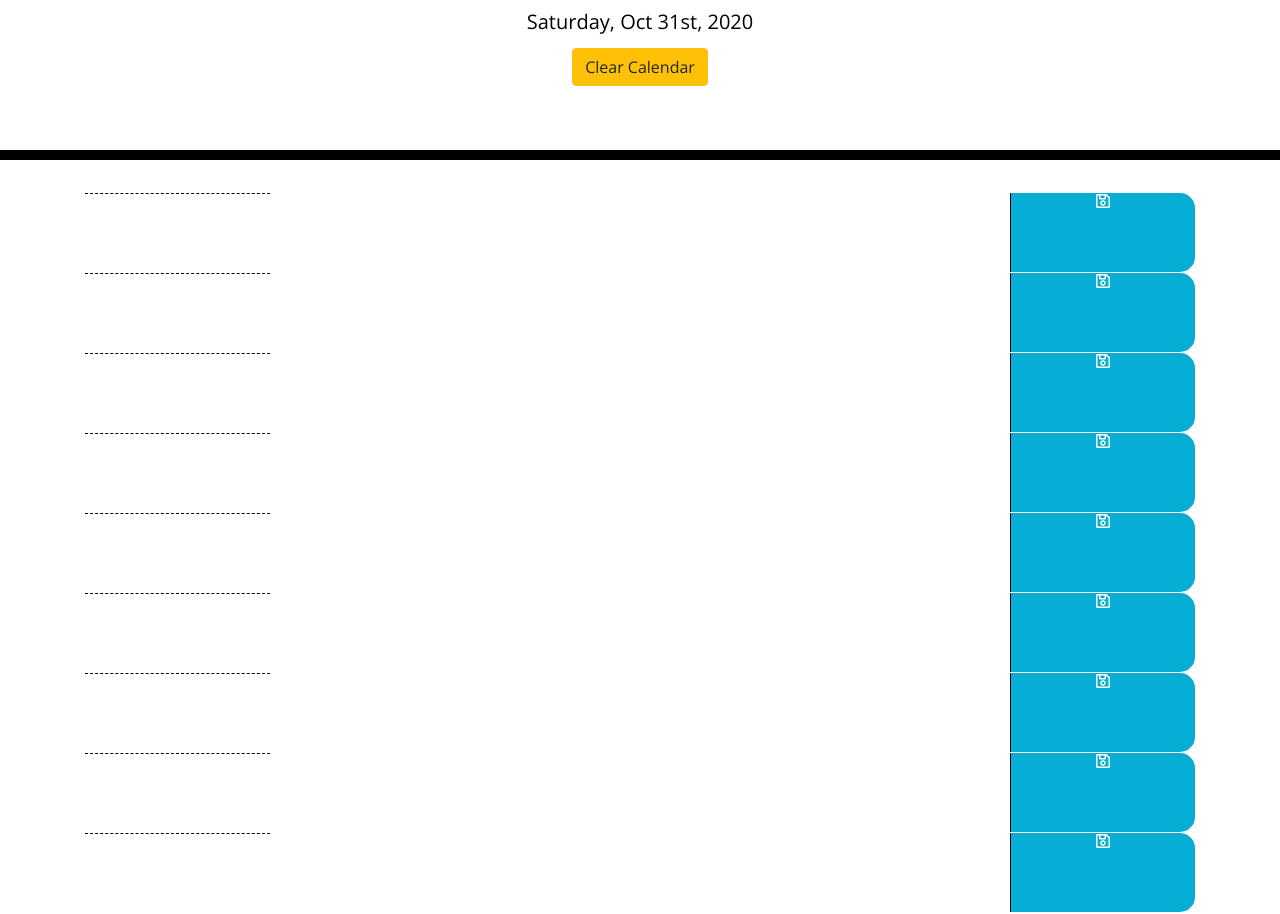
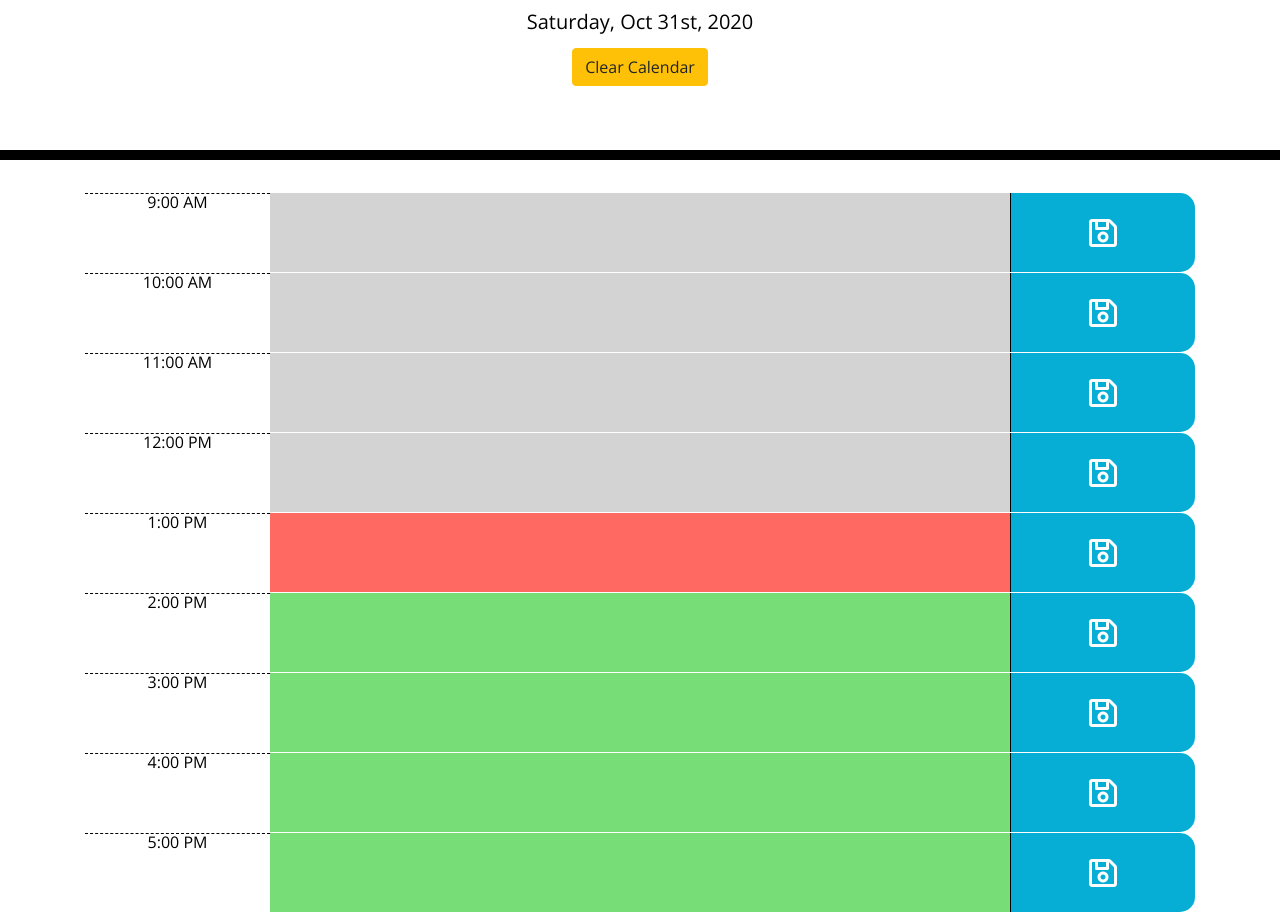
Before and after one commit to peterphenow/HW5_Day_Planner, a plain HTML site: page index.html in a window 1280 px wide. Shown: the part 182-1096 px from the top of the page. Drawn offline with nearby package versions, Linux system fonts and the light colour scheme.

Commit message:
enlarged and centered save buttons. changed some ids to work with js logic

```diff
--- a/assets/style.css
+++ b/assets/style.css
@@ -28,6 +28,15 @@ textarea {
 .time-block {
   text-align: center;
   border-radius: 15px;
+}
+
+.fa-save {
+  margin: 0;
+  position: absolute;
+  top: 50%;
+  left: 50%;
+  margin-right: -50%;
+  transform: translate(-50%, -50%);
 }
 
 .row {
--- a/index.html
+++ b/index.html
@@ -31,65 +31,65 @@
       <div class="container">
         <!-- begin 9am row -->
         <div class="row time-block">
-          <div class="col-md-2 hour"><p id="moment9"></p></div>
+          <div class="col-md-2 hour"><p class="hourly-block" id="09"></p></div>
           <div class="col-md-8 description"><textarea class="input" id="nine"></textarea></div>
-          <div class="col-md-2 saveBtn"><span class="far fa-save"></span></div>
+          <div class="col-md-2 saveBtn"><span class="far fa-save fa-2x"></span></div>
         </div>
 
         <!-- begin 10am row -->
         <div class="row time-block">
-          <div class="col-md-2 hour"><p id="moment10"></p></div>
+          <div class="col-md-2 hour"><p class="hourly-block" id="10"></p></div>
           <div class="col-md-8 description"><textarea class="input" id="ten"></textarea></div>
-          <div class="col-md-2 saveBtn"><span class="far fa-save"></span></div>
+          <div class="col-md-2 saveBtn"><span class="far fa-save fa-2x"></span></div>
         </div>
 
         <!-- begin 11am row -->
         <div class="row time-block">
-          <div class="col-md-2 hour"><p id="moment11"></p></div>
+          <div class="col-md-2 hour"><p class="hourly-block" id="11"></p></div>
           <div class="col-md-8 description"><textarea class="input" id="eleven"></textarea></div>
-          <div class="col-md-2 saveBtn"><span class="far fa-save"></span></div>
+          <div class="col-md-2 saveBtn"><span class="far fa-save fa-2x"></span></div>
         </div>
 
         <!-- begin 12pm row -->
         <div class="row time-block">
-          <div class="col-md-2 hour"><p id="moment12"></p></div>
+          <div class="col-md-2 hour"><p class="hourly-block" id="12"></p></div>
           <div class="col-md-8 description"><textarea class="input" id="twelve"></textarea></div>
-          <div class="col-md-2 saveBtn"><span class="far fa-save"></span></div>
+          <div class="col-md-2 saveBtn"><span class="far fa-save fa-2x"></span></div>
         </div>
 
         <!-- begin 1pm row -->
         <div class="row time-block">
-          <div class="col-md-2 hour"><p id="moment1"></p></div>
+          <div class="col-md-2 hour"><p class="hourly-block" id="13"></p></div>
           <div class="col-md-8 description"><textarea class="input" id="one"></textarea></div>
-          <div class="col-md-2 saveBtn"><span class="far fa-save"></span></div>
+          <div class="col-md-2 saveBtn"><span class="far fa-save fa-2x"></span></div>
         </div>
 
         <!-- begin 2pm row -->
         <div class="row time-block">
-          <div class="col-md-2 hour"><p id="moment2"></p></div>
+          <div class="col-md-2 hour"><p class="hourly-block" id="14"></p></div>
           <div class="col-md-8 description"><textarea class="input" id="two"></textarea></div>
-          <div class="col-md-2 saveBtn"><span class="far fa-save"></span></div>
+          <div class="col-md-2 saveBtn"><span class="far fa-save fa-2x"></span></div>
         </div>
 
         <!-- begin 3pm row -->
         <div class="row time-block">
-          <div class="col-md-2 hour"><p id="moment3"></p></div>
+          <div class="col-md-2 hour"><p class="hourly-block" id="15"></p></div>
           <div class="col-md-8 description"><textarea class="input" id="three"></textarea></div>
-          <div class="col-md-2 saveBtn"><span class="far fa-save"></span></div>
+          <div class="col-md-2 saveBtn"><span class="far fa-save fa-2x"></span></div>
         </div>
 
         <!-- begin 4pm row -->
         <div class="row time-block">
-          <div class="col-md-2 hour"><p id="moment4"></p></div>
+          <div class="col-md-2 hour"><p class="hourly-block" id="16"></p></div>
           <div class="col-md-8 description"><textarea class="input" id="four"></textarea></div>
-          <div class="col-md-2 saveBtn"><span class="far fa-save"></span></div>
+          <div class="col-md-2 saveBtn"><span class="far fa-save fa-2x"></span></div>
         </div>
 
         <!-- begin 5pm row -->
         <div class="row time-block">
-          <div class="col-md-2 hour"><p id="moment5"></p></div>
+          <div class="col-md-2 hour"><p class="hourly-block" id="17"></p></div>
           <div class="col-md-8 description"><textarea class="input" id="five"></textarea></div>
-          <div class="col-md-2 saveBtn"><span class="far fa-save"></span></div>
+          <div class="col-md-2 saveBtn"><span class="far fa-save fa-2x"></span></div>
         </div>
       </div>
     </div>
```
